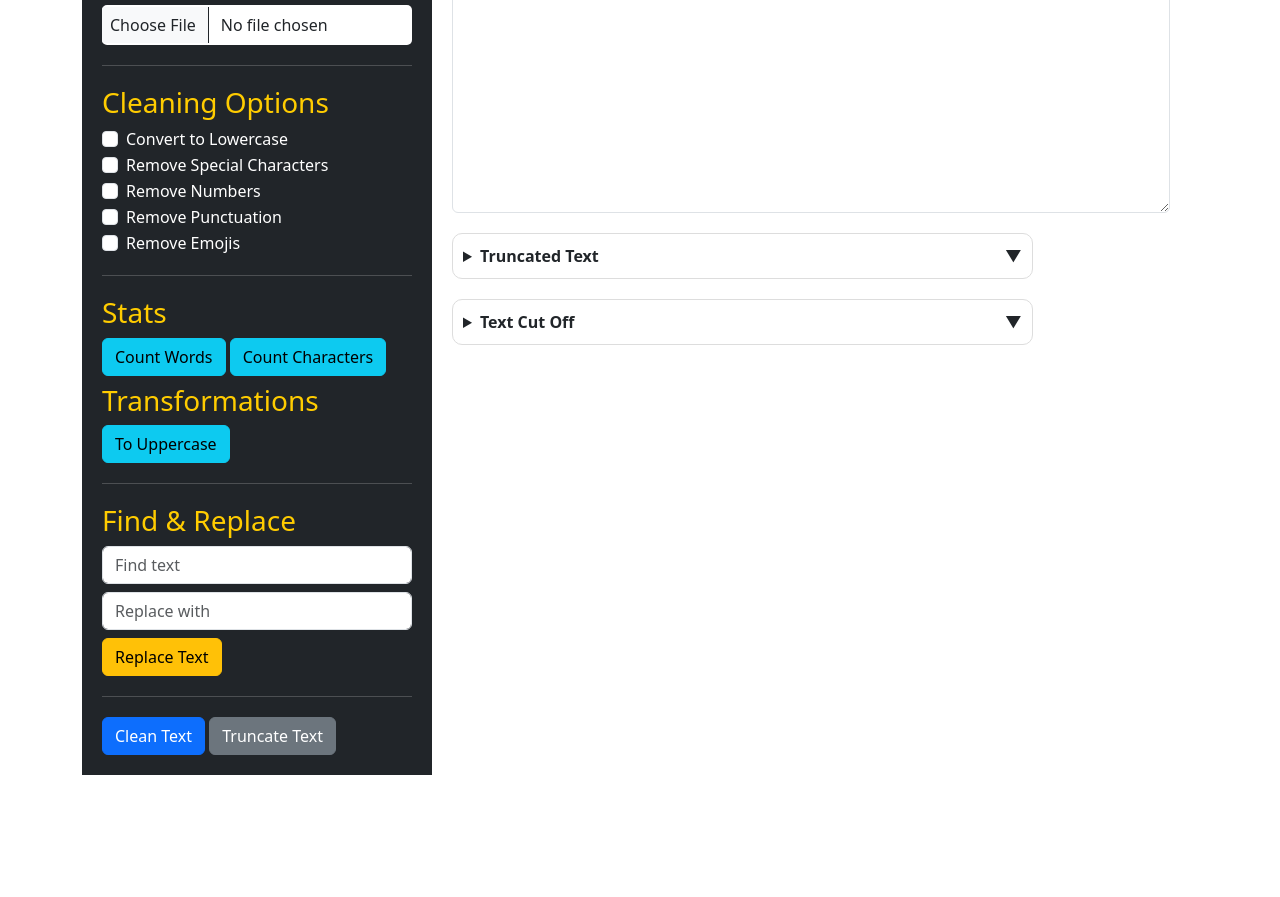
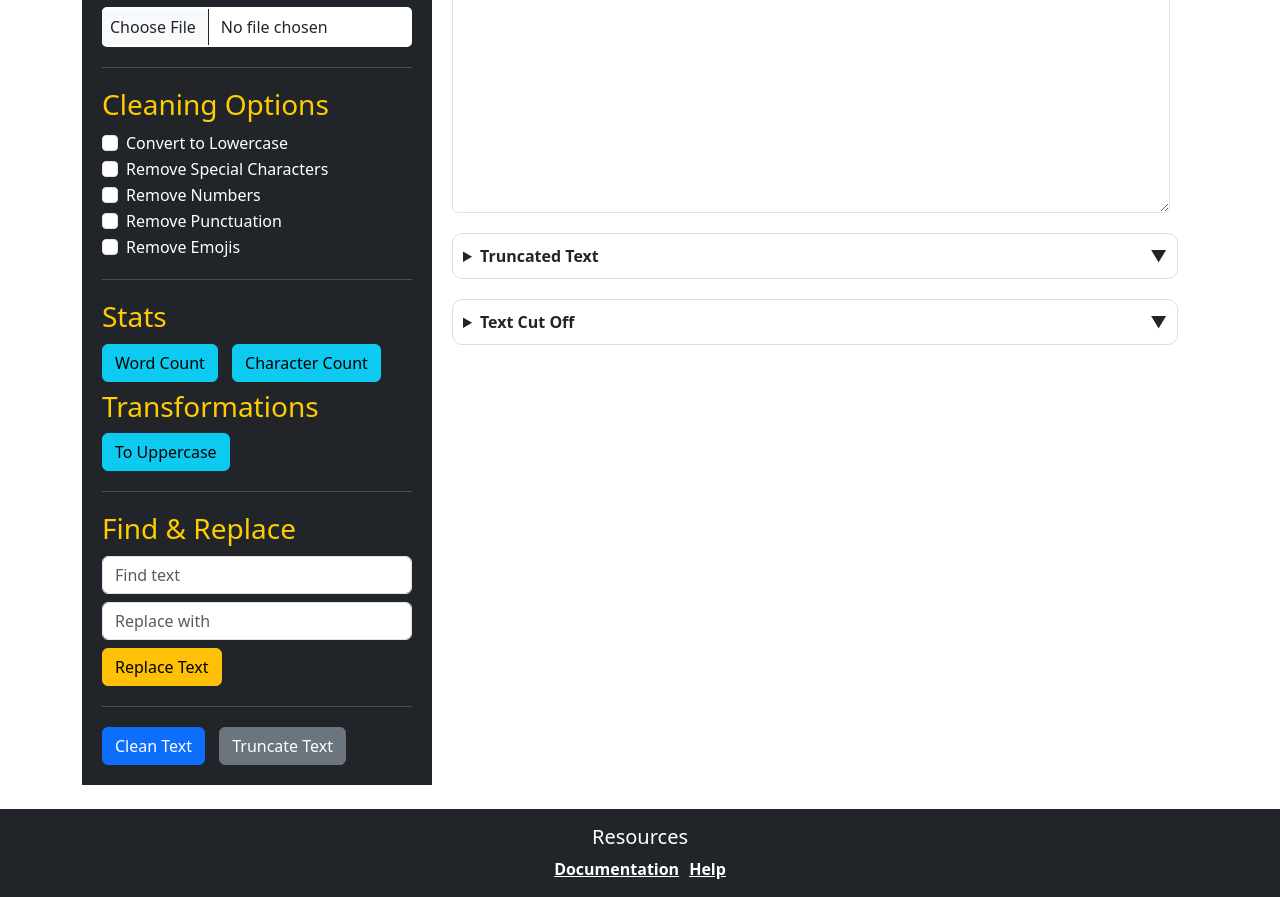
Before and after one commit to thomasthaddeus/Tokenizer, a website: page src/index.html in a window 1280 px wide. Shown: the part 107-1004 px from the top of the page. Before the commit the page ends 882 px from the top, so only its background shows below. Drawn offline with nearby package versions, Linux system fonts and the light colour scheme.

Commit message:
updating classes and styles

```diff
--- a/src/css/styles.css
+++ b/src/css/styles.css
@@ -4,7 +4,7 @@ body {
   margin: 0;
   padding: 0;
   box-sizing: border-box;
-  background-color: #f4f4f4;
+  background-color: #fbf9c1;
   color: #333;
 }
 
@@ -24,6 +24,8 @@ body {
 
 .sidebar h3 {
   margin-top: 0;
+  margin-bottom: 10px;
+  margin-left: 0;
   color: #ffcc00;
 }
 
@@ -44,6 +46,12 @@ body {
   margin-left: 5px;
 }
 
+/* Footer Styles */
+.footer-links a {
+  text-decoration: underline;
+  font-weight: bold;
+}
+
 /* Main Content Styles */
 .main-content {
   flex-grow: 1;
@@ -55,7 +63,7 @@ body {
 }
 
 textarea {
-  width: 80%;
+  width: 100%;
   padding: 20px;
   margin-bottom: 20px;
   border: 1px solid #ccc;
@@ -64,7 +72,7 @@ textarea {
 }
 
 /* Button Styles */
-button {
+.btn {
   background-color: #ffcc00;
   color: #333;
   border: none;
@@ -75,7 +83,7 @@ button {
   transition: background-color 0.3s;
 }
 
-button:hover {
+.btn:hover {
   background-color: #e6b800;
 }
 
@@ -132,7 +140,7 @@ hr,
 
 /* Details and Summary Styles */
 details {
-  width: 80%;
+  width: 100%;
   background-color: white;
   border: 1px solid #ddd;
   border-radius: 10px;
@@ -147,8 +155,8 @@ summary {
   outline: none;
 }
 
-summary::-webkit-details-marker {
-  display: none;
+details summary::-webkit-details-marker {
+  display: none; /* Hide default icons to avoid strange text */
 }
 
 details[open] summary::after {
--- a/src/index.html
+++ b/src/index.html
@@ -38,13 +38,18 @@
         <label for="removeEmojis" class="form-check-label">Remove Emojis</label>
       </div>
       <hr class="separator" />
+
       <h3>Stats</h3>
-      <button id="wordCountButton" class="btn btn-info">Count Words</button>
-      <button id="charCountButton" class="btn btn-info">Count Characters</button>
+      <button id="wordCountButton" class="btn btn-info">Word Count</button>
+      <button id="charCountButton" class="btn btn-info">Character Count</button>
       <div id="statsOutput" class="mt-2"></div>
+      <div id="outputStats" class="stats-output"></div>
+
       <h3>Transformations</h3>
       <button id="toUpperCaseButton" class="btn btn-info">To Uppercase</button>
       <hr class="separator" />
+      <div id="outputTransformations" class="transform-output"></div>
+
       <h3>Find & Replace</h3>
       <input type="text" id="findText" class="form-control mt-2" placeholder="Find text">
       <input type="text" id="replaceText" class="form-control mt-2" placeholder="Replace with">
@@ -55,6 +60,8 @@
         <button id="truncateButton" class="btn btn-secondary">Truncate Text</button>
       </div>
     </div>
+
+    <!-- Main Content Section -->
     <main class="main-content">
       <h2>Text Truncator with File Upload</h2>
       <div class="text-areas d-flex">
@@ -78,6 +85,18 @@
       </div>
     </main>
   </div>
+
+  <!-- Footer Section -->
+  <footer class="bg-dark text-white mt-4 p-3">
+    <div class="text-center">
+      <h5>Resources</h5>
+      <div class="footer-links" style="display: flex; justify-content: center; gap: 10px;">
+        <a href="./pages/documentation.html" class="text-white">Documentation</a>
+        <a href="./pages/help.html" class="text-white">Help</a>
+      </div>
+    </div>
+  </footer>
+
   <script type="module" src="./js/main.js"></script>
   <script src="https://cdn.jsdelivr.net/npm/bootstrap@5.3.3/dist/js/bootstrap.bundle.min.js"
     integrity="sha384-YvpcrYf0tY3lHB60NNkmXc5s9fDVZLESaAA55NDzOxhy9GkcIdslK1eN7N6jIeHz"
--- a/src/js/eventBinders.js
+++ b/src/js/eventBinders.js
@@ -3,6 +3,10 @@ import {
   handleCleanText,
   handleTruncateText,
   handleFileRead,
+  handleCharacterCount,
+  handleFindAndReplace,
+  handleTextToUpper,
+  handleWordCount,
 } from "./.handlers/handlers.js";
 
 export function bindCleanButton(buttonSelector, inputSelector) {
@@ -58,4 +62,21 @@ export function bindTextStatisticsButtons(
   );
 }
 
-// Define similar bindings for toUpperCase and findAndReplace if needed
+export function bindTextToUpperButton(
+  textToUpperButtonSelector,
+  inputSelector,
+  outputSelector
+) {
+  const textToUpperButton = document.querySelector(textToUpperButtonSelector);
+  textToUpperButton.addEventListener("click", () =>
+    handleTextToUpper(inputSelector, outputSelector)
+  );
+}
+
+export function bindReplaceTextButton(
+  inputSelector,
+  outputSelector
+) {
+  const replaceTextButton
+}
+// handleFindAndReplace
```
Also changed, not shown: src/pages/404.html (added, +1 -0 lines), src/pages/documentation.html (added, +1 -0 lines), src/pages/help.html (added, +43 -0 lines).
